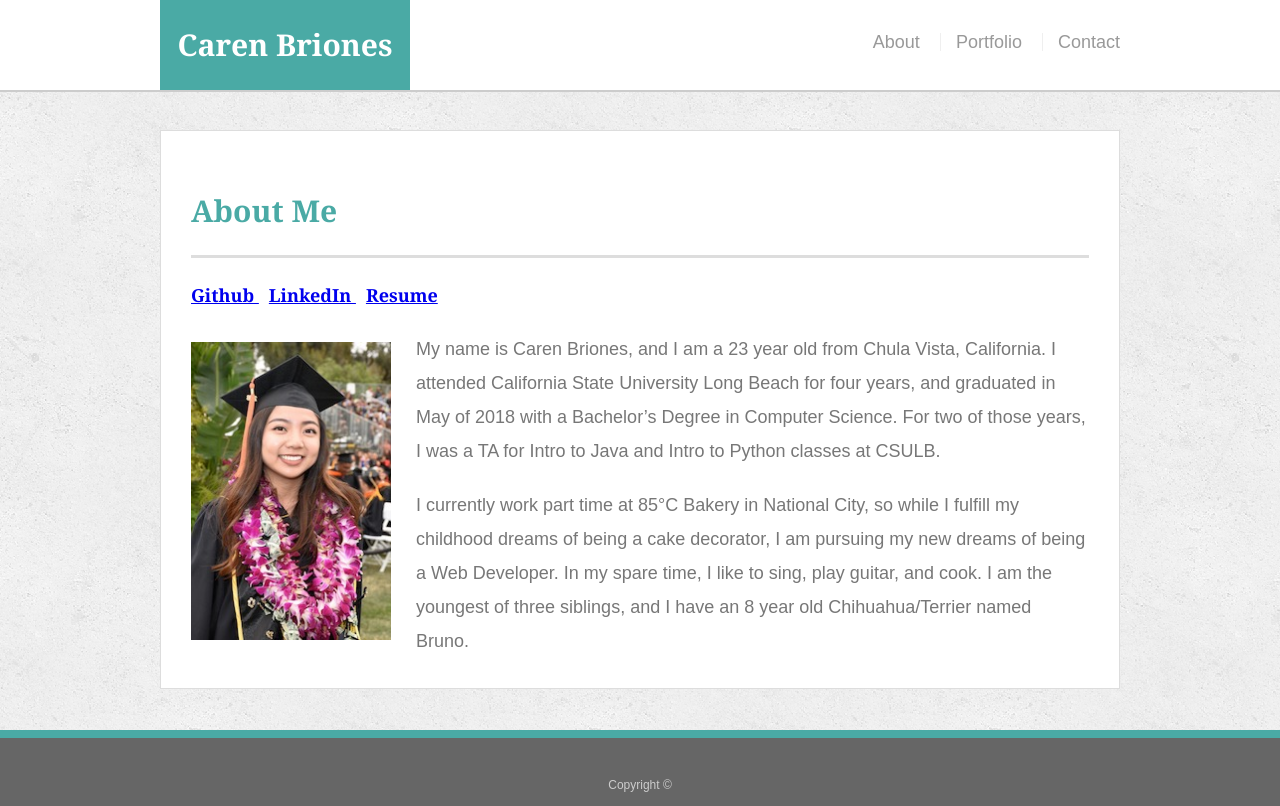
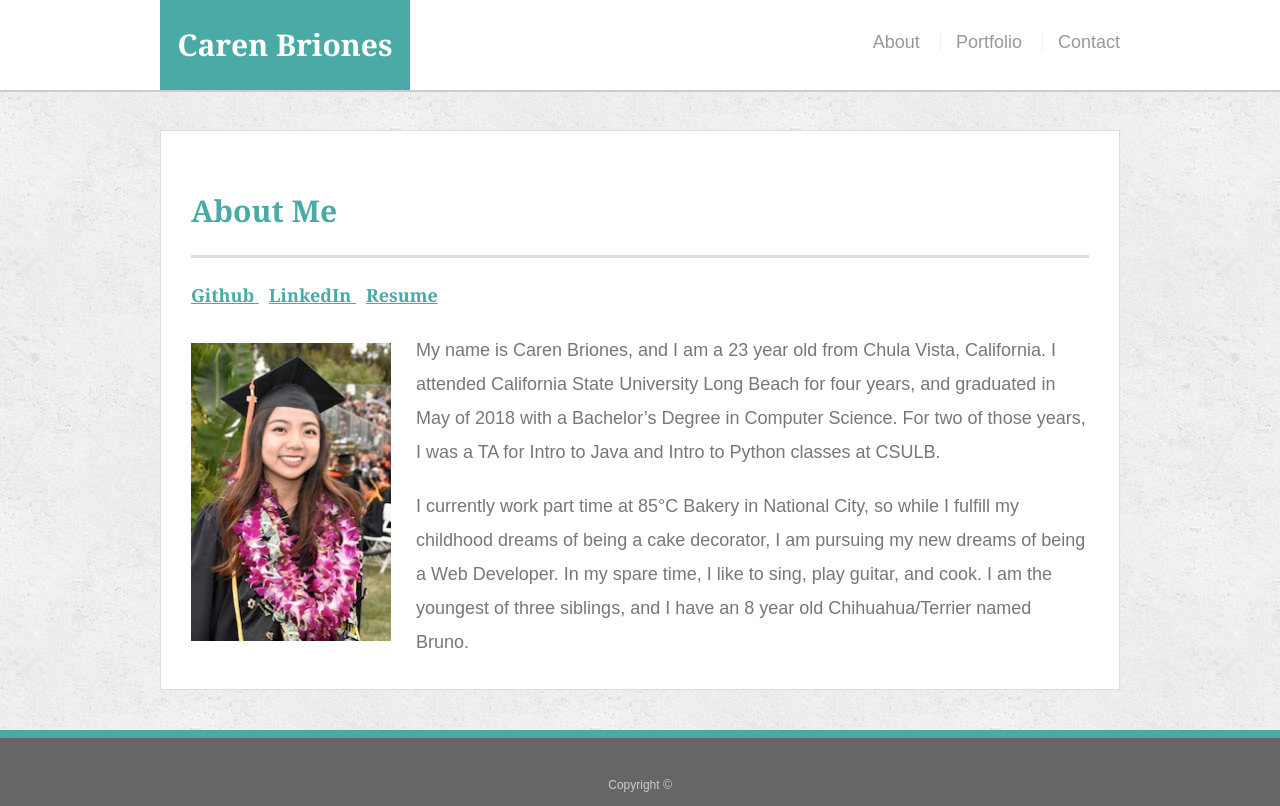
Before and after one commit to carenbriones/Responsive-Portfolio, a plain HTML site: page index.html in a window 1280 px wide. Drawn offline with Linux system fonts and the light colour scheme.

Commit message:
Changed color of links on index.html

```diff
--- a/assets/css/style.css
+++ b/assets/css/style.css
@@ -36,7 +36,7 @@
 h2,
 h3,
 .work-description a,
-.personal-links,
+.personal-links a,
 .personal-links a:visited {
     font-family: Georgia, Times, "Times New Roman", serif;
     font-weight: 700;
```
